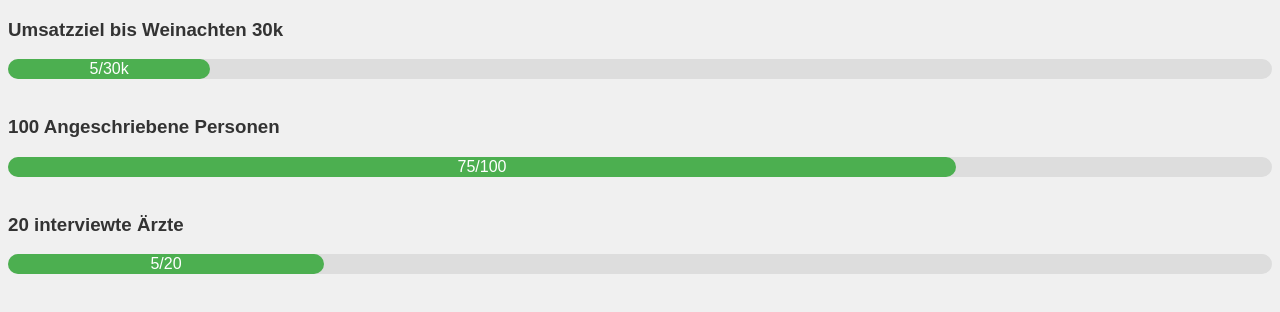
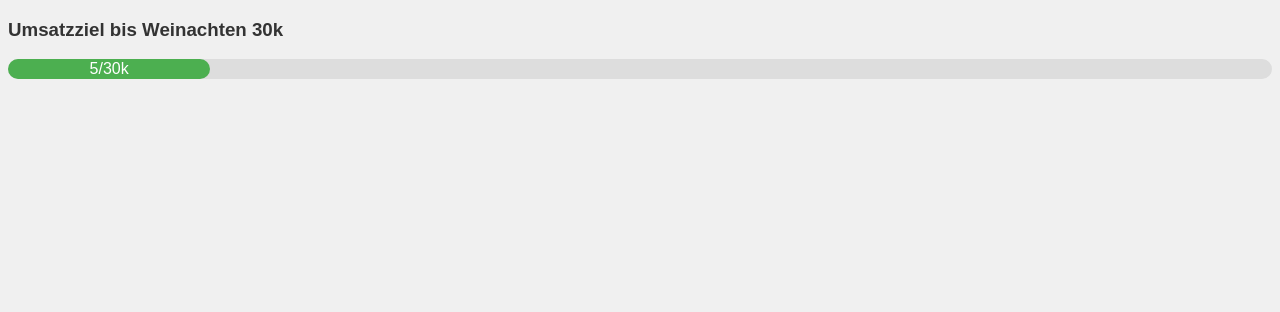
Before and after one commit to gumgumder/Chess_Results, a plain HTML site: page progressbar.html in a window 1280 px wide. Drawn offline with Linux system fonts and the light colour scheme.

Commit message:
Update progressbar.html

```diff
--- a/progressbar.html
+++ b/progressbar.html
@@ -34,16 +34,6 @@
   <div class="progress-container">
     <div class="progress" style="width: 16%">5/30k</div>
   </div>
-  <br/>
-  <h3>100 Angeschriebene Personen</h3>
-  <div class="progress-container">
-    <div class="progress" style="width: 75%">75/100</div>
-  </div>
-  <br/>
-  <h3>20 interviewte Ärzte</h3>
-  <div class="progress-container">
-    <div class="progress" style="width: 25%">5/20</div>
-  </div>
 </body>
 
 </html>
```
